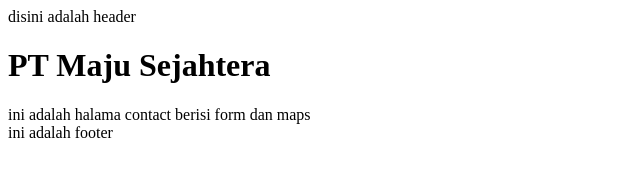
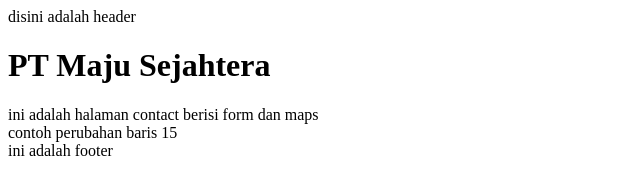
Before and after one commit to romy-dpk/companyprofile, a plain HTML site: page contact-us.html in a window 1280 px wide. Shown: the whole page, without its empty margins (0-640 px from the left). Drawn offline with Linux system fonts and the light colour scheme.

Commit message:
menambah penjelasan contact us

```diff
--- a/contact-us.html
+++ b/contact-us.html
@@ -7,9 +7,13 @@
 </head>
 <body>
     <header>disini adalah header</header>
+
     <h1>PT Maju Sejahtera</h1>
 
-    <div>ini adalah halama contact berisi form dan maps</div>
+    <div>ini adalah halaman contact berisi form dan maps</div>
+
+    <div>contoh perubahan baris 15</div>
+
     <footer>ini adalah footer</footer>
 </body>
 </html>
```
